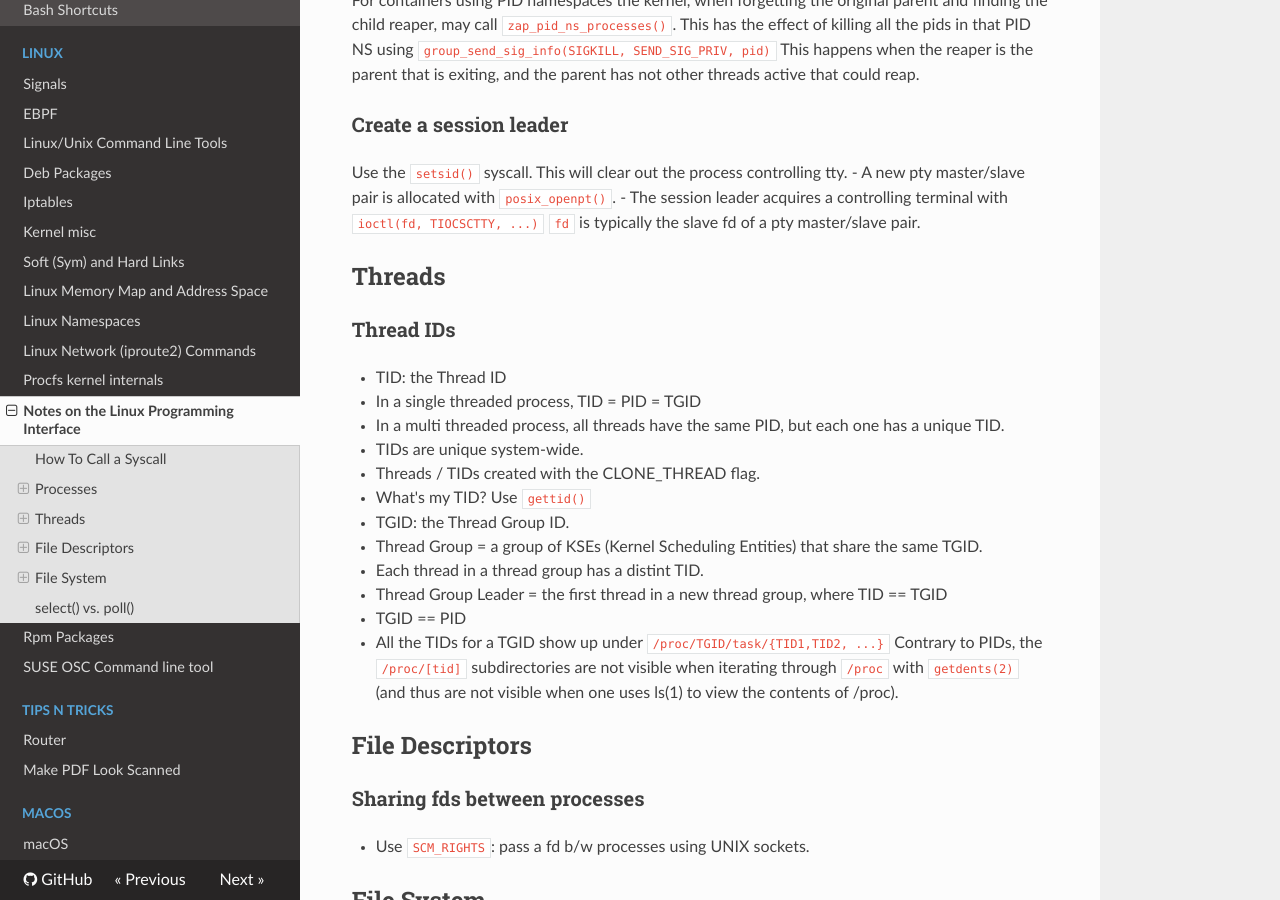
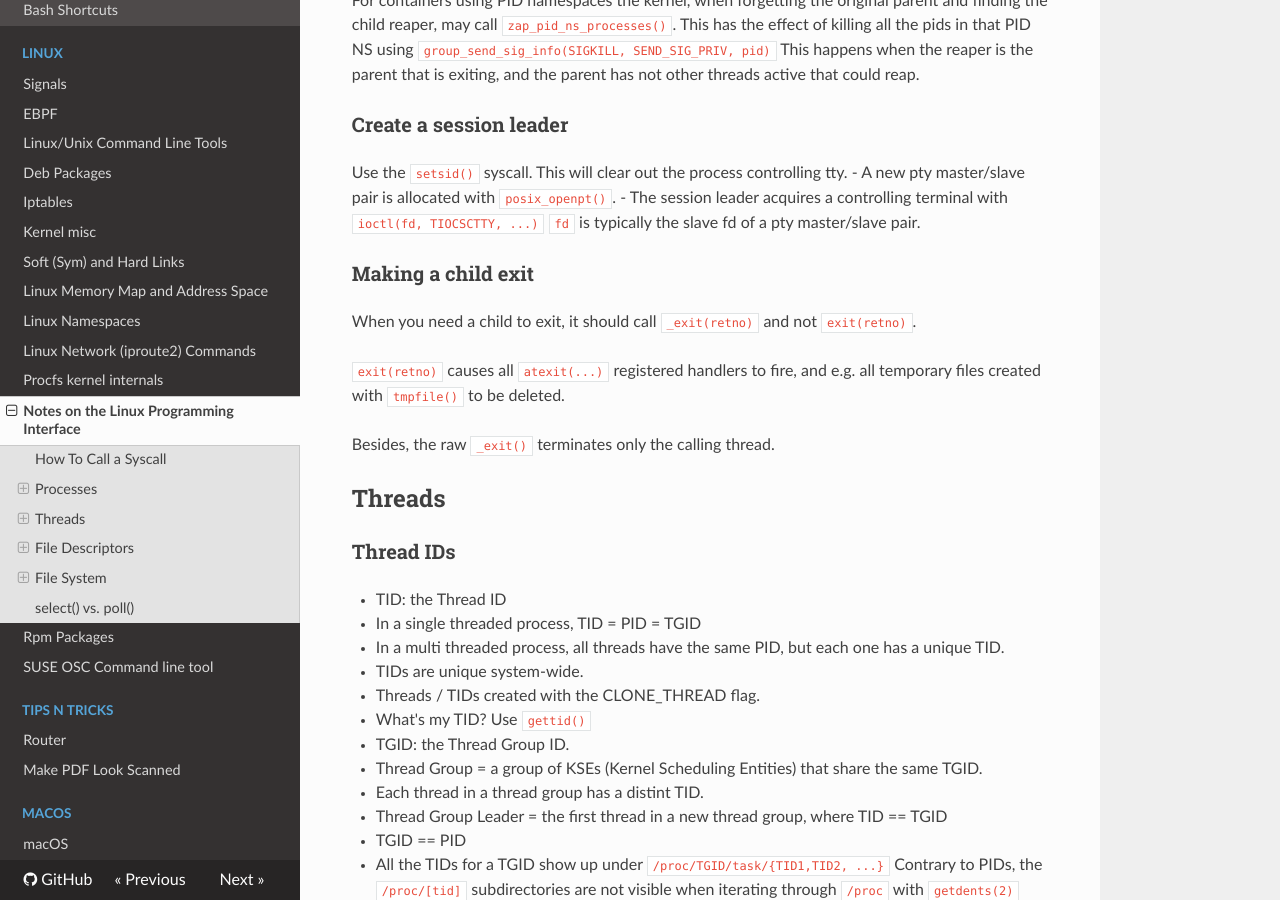
Before and after one commit to marcov/tech-notes, an MkDocs documentation site: the page built from docs/Linux/programming-interface-notes.md, in a window 1280 px wide and 900 px high, scrolled down 1583 px. Built offline with MkDocs 1.6.1, drawn with Linux system fonts in a browser that asks for light colours; nearby versions of some CDN libraries.

Commit message:
reformat and add _exit

```diff
--- a/docs/Linux/programming-interface-notes.md
+++ b/docs/Linux/programming-interface-notes.md
@@ -43,15 +43,16 @@ e.g. allow interactive users to run command in fg / bg.
 this process's kernel stack.
 
 ### Zombie vs Orphan
-- Orphan: a process whose parent has terminated, but that it is still in execution.
+- Orphan: a process whose parent has terminated, but that it is still in
+  execution.
 
-- Zombie: a process that has completed execution (i.e., called `exit()`), but has
-  still an entry in the process table. The entry stays there until the parent
-  retrieves the child exit status using `waitpid()`.
+- Zombie: a process that has completed execution (i.e., called `exit()`), but
+  has still an entry in the process table. The entry stays there until the
+  parent retrieves the child exit status using `waitpid()`.
 
 In both cases, when the parent dies / terminates without calling `wait()`, the
-orphan or zombie child is "adopted" by init (it is `wait()`'ed by init) and it is
-hence reaped.
+orphan or zombie child is "adopted" by init (it is `wait()`'ed by init) and it
+is hence reaped.
 
 *Reaping* = the action of calling `waitpid()` on a process.
 
@@ -74,6 +75,16 @@ This will clear out the process controlling tty.
 - A new pty master/slave pair is allocated with `posix_openpt()`.
 - The session leader acquires a controlling terminal with `ioctl(fd, TIOCSCTTY, ...)`
   `fd` is typically the slave fd of a pty master/slave pair.
+
+### Making a child exit
+
+When you need a child to exit, it should call `_exit(retno)` and not
+`exit(retno)`.
+
+`exit(retno)` causes all `atexit(...)` registered handlers to fire, and e.g. all
+temporary files created with `tmpfile()` to be deleted.
+
+Besides, the raw `_exit()` terminates only the calling thread.
 
 ## Threads
 ### Thread IDs
```
